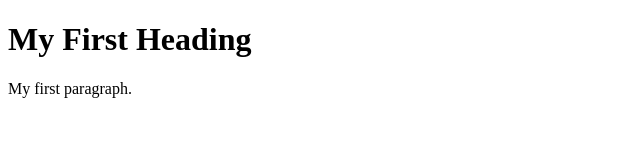
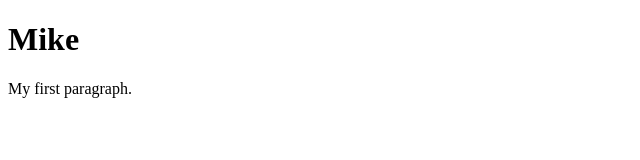
Before and after one commit to MK01111000/2de, a plain HTML site: page index.html in a window 1280 px wide. Shown: the whole page, without its empty margins (0-640 px from the left). Drawn offline with Linux system fonts and the light colour scheme.

Commit message:
Update index.html

```diff
--- a/index.html
+++ b/index.html
@@ -2,7 +2,7 @@
 <html>
 <body>
 
-<h1>My First Heading</h1>
+<h1>Mike</h1>
 <p>My first paragraph.</p>
 
 </body>
```
